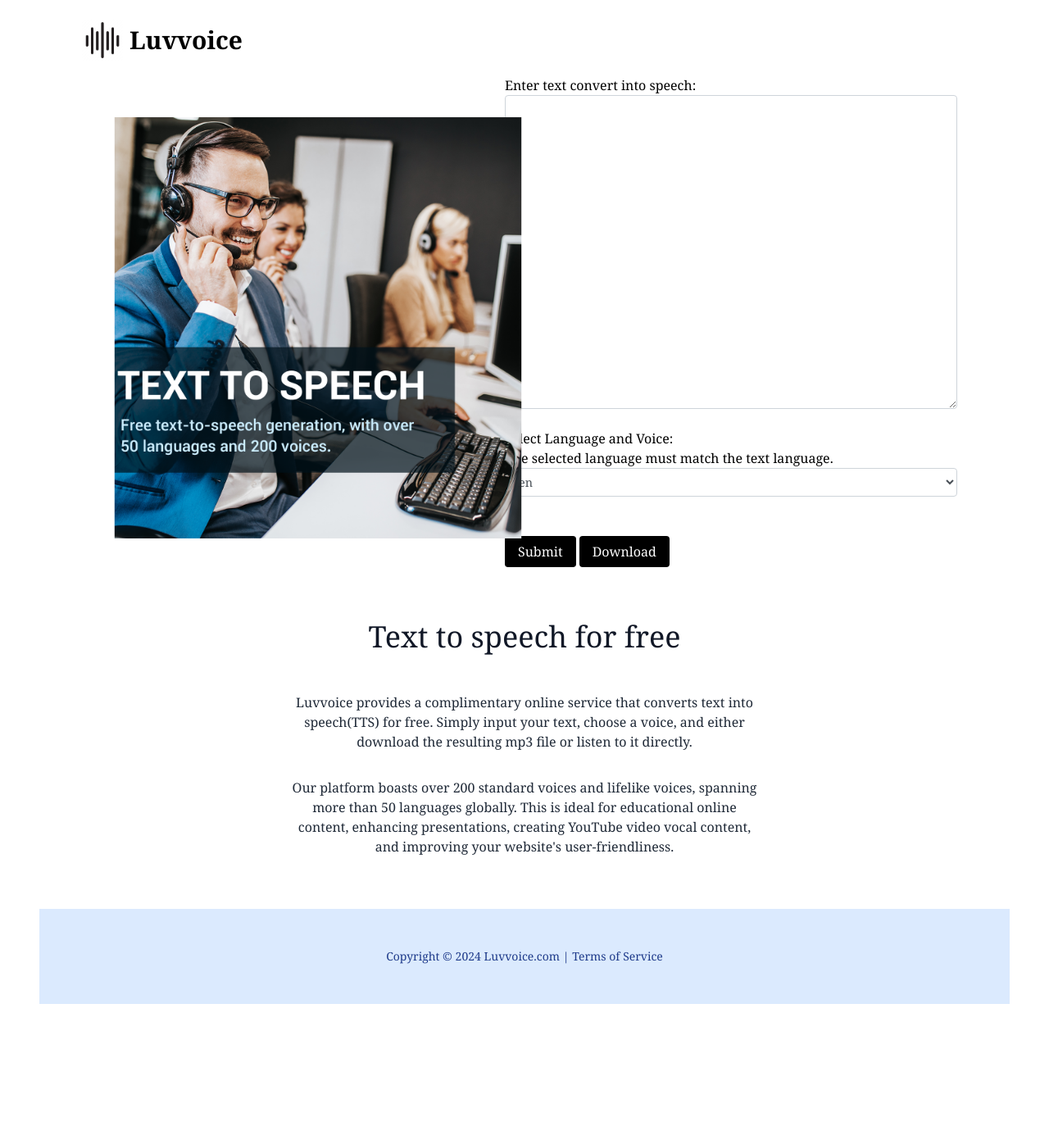
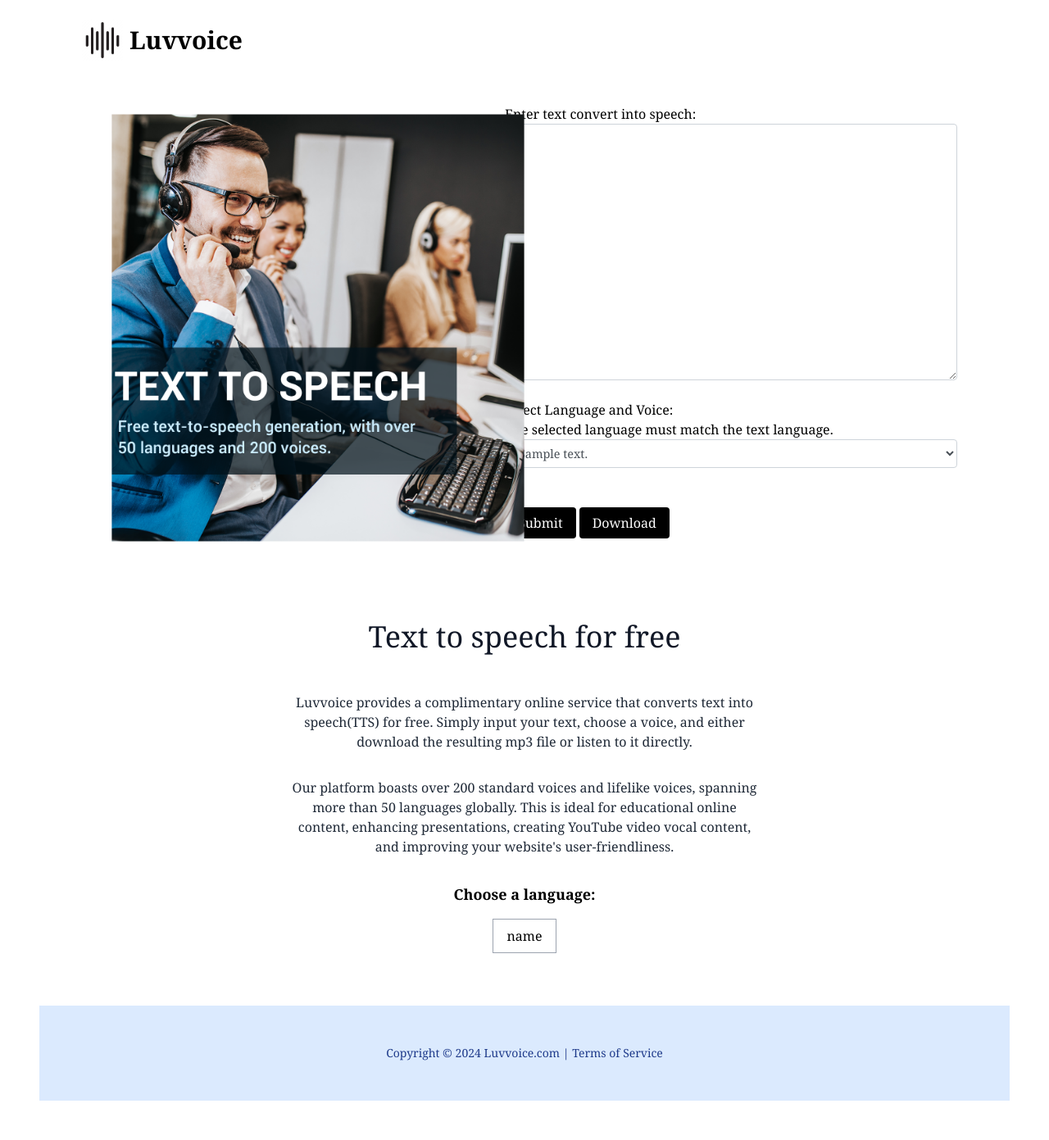
Before and after one commit to huanwa/tts-test, a Flask app: template templates/text_to_speech.html in a window 1280 px wide. Shown: the whole page at 82% size. Before the commit the page ends 1225 px from the top, so only its background shows below. Run offline with Flask 3, Linux system fonts and the light colour scheme; the template is opened without the code that fills it: most values are stand-ins (such as "Sample title", 1, 10 or a date in 2020).

Commit message:
Update text_to_speech.html

```diff
--- a/templates/text_to_speech.html
+++ b/templates/text_to_speech.html
@@ -64,21 +64,25 @@
                 <h1 class="text-3xl font-semibold ml-2">Luvvoice</h1>
             </a>
         </div>
-        <div class="bg-gray-lighter md:h-full md:flex-1 bg-cover bg-center  bg-no-repeat" style="background-image: url('/static/IMG_202401211535_874x757.png'); transform: scale(0.73);  margin-right: -4rem;">
+        <div class="bg-gray-lighter md:h-full md:flex-1 bg-cover bg-center  bg-no-repeat" style="background-image: url('/static/IMG_202401211535_874x757.png'); transform: scale(0.74);  margin-right: -4rem;">
         </div>
         <div class="bg-orange-100 text-orange-900 md:h-full w-full md:flex-1 flex justify-center items-center" style="margin-left: -7rem;">
             <div class="px-8 md:px-16">
                 <form id="myForm">
                     <div class="form-group">
                         <label>Enter text convert into speech:</label><br>
-                        <textarea class="form-control" id="text" name="text" cols="70" rows="16"></textarea><br>
+                        <textarea class="form-control" id="text" name="text" cols="60" rows="13"></textarea><br>
                         <label>Select Language and Voice:</label><br>
                         <p class="note">The selected language must match the text language.</p>
-                        <select class="form-control" id="language_code" name="language_code">
-                            {% for language in languages %}
-                                <option value="{{ language }}">{{ language }}</option>
+                        <select class="form-control" name="language_code">
+                            {% for language_description, voices in languages.items() %}
+                                <optgroup label="{{ language_description }}">
+                                    {% for description, code in voices %}
+                                        <option value="{{ code }}">{{ description }}</option>
+                                    {% endfor %}
+                                </optgroup>
                             {% endfor %}
-                        </select><br>
+                            </select><br>
                     </div>
                     <input type="submit" class="btn btn-primary mt-3 px-4 py-2 rounded text-white bg-black hover:bg-gray-800" id="submitBtn" value="Submit">
                     <a class="btn btn-primary mt-3 px-4 py-2 rounded text-white bg-black hover:bg-gray-800" id="downloadBtn" href="#" target="_blank" download disabled>Download</a>
@@ -92,6 +96,28 @@
         <h2 class="text-2xl md:text-4xl max-w-2xl mx-auto text-center text-gray-900 leading-normal mb-12" style="margin-top: -5%;">Text to speech for free</h2>
         <p class="text-sm md:text-base leading-normal max-w-xl text-center mx-auto text-gray-800 mb-8">Luvvoice provides a complimentary online service that converts text into speech(TTS) for free. Simply input your text, choose a voice, and either download the resulting mp3 file or listen to it directly.</p>
         <p class="text-sm md:text-base leading-normal max-w-xl text-center mx-auto text-gray-800">Our platform boasts over 200 standard voices and lifelike voices, spanning more than 50 languages globally. This is ideal for educational online content, enhancing presentations, creating YouTube video vocal content, and improving your website's user-friendliness.</p>
+    </div>
+
+
+    <div class="w-full text-center py-4">
+        <h1 class="text-lg font-bold mb-4">Choose a language:</h1>
+        <table class="mx-auto border-collapse border border-gray-400">
+            <tbody>
+                {% for language_description in languages.keys() %}
+                {% if loop.index0 is divisibleby 5 %}
+                <tr>
+                {% endif %}
+                    <td class="border border-gray-400 px-4 py-2">
+                        <a href="{{ url_for('language_route', language=language_description) }}">
+                            {{ language_description }}
+                        </a>
+                    </td>
+                {% if loop.index is divisibleby 5 or loop.last %}
+                </tr>
+                {% endif %}
+                {% endfor %}
+            </tbody>
+        </table>
     </div>
 
     <div class="px-6 py-12 md:px-12">
```
